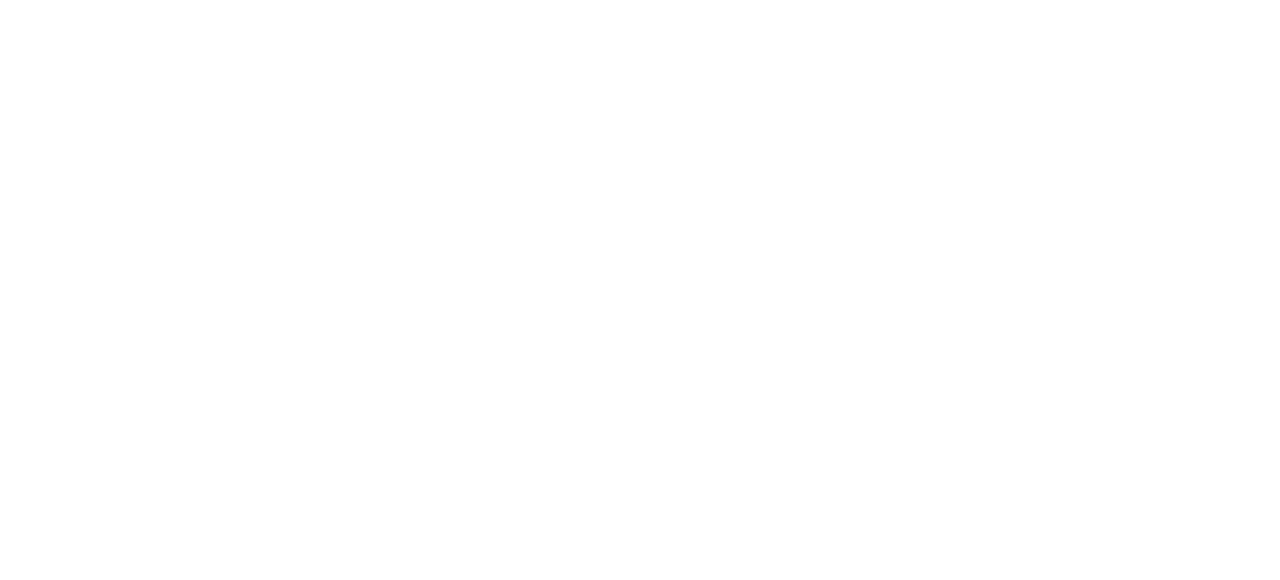
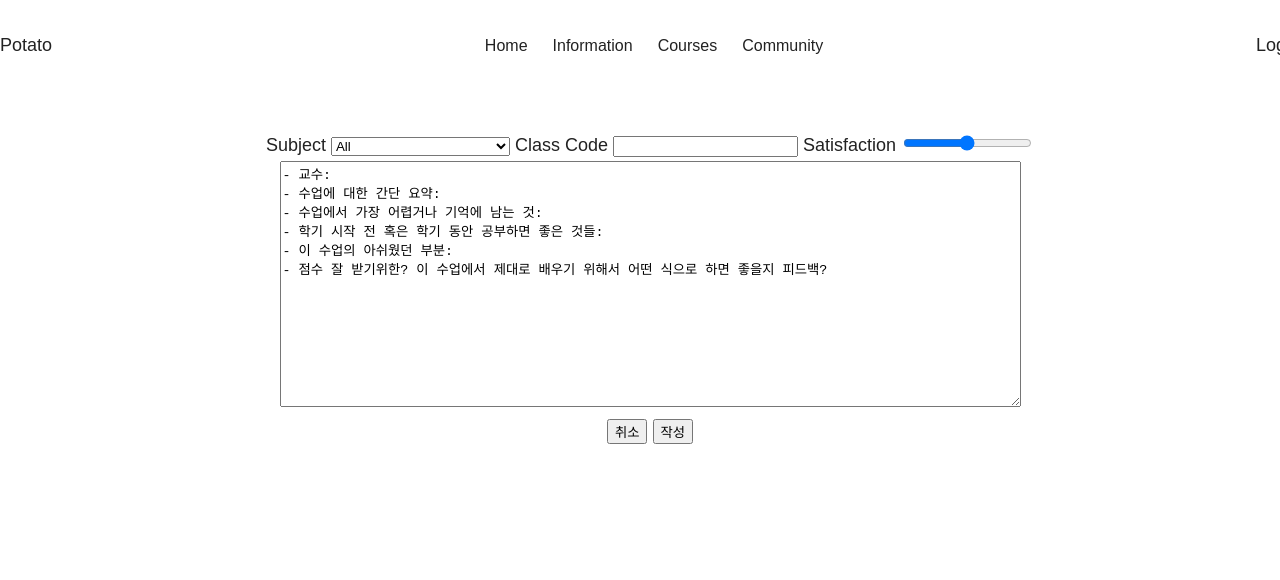
Before and after one commit to moon18004/potato, a plain HTML site: page posting/postforCourse.html in a window 1280 px wide. Drawn offline with Linux system fonts and the light colour scheme; some icons are missing; a web font is replaced by a local one.

Commit message:
postingCourse

```diff
--- a/posting/postforCourse.html
+++ b/posting/postforCourse.html
@@ -0,0 +1,166 @@
+<!DOCTYPE html>
+<html lang="en">
+<head>
+  <meta charset="UTF-8">
+  <meta http-equiv="X-UA-Compatible" content="IE=edge">
+  <meta name="viewport" content="width=device-width, initial-scale=1.0">
+  <link rel="stylesheet" href="../style.css">
+  <script src="../js/posting.js" type="module"></script>
+  <title>coursePosting</title>
+</head>
+<body>
+  <div class="container">
+    <header>
+      <div class="header-inner">
+        <div class="logo">
+          <a href="/index.html"><img src="">Potato</a>
+        </div>
+        <div class="gnb">
+          <a href="/index.html">Home</a>
+          <a href="#feature2">Information</a>
+          <a href="/courses/index.html">Courses</a>
+          <a href="/community/index.html">Community</a>
+        </div>
+        <div class="login">
+          <a href="">Login</a>
+        </div>
+      </div>
+      <div class="trigger"></div>
+    </header>
+    <section class="posting-body">
+      <form name="posting-form" class="posting-form" action="">
+        <div class="select-category">
+          <label for="category">Subject</label>
+          <select type="radio" name="category">
+            <option value="ACTV">Activities</option>
+            <option value="AGBS">Agribusiness</option>
+            <option value="AGED">Agriculture Education</option>
+            <option value="AGTC">Agriculture Technology</option>
+            <option value="AGRO">Agronomy</option>
+            <option value="AS">Animal Science</option>
+            <option value="ANTH">Anthropology</option>
+            <option value="APS">Applied Plant  Science</option>
+            <option value="ARAB">Arabic</option>
+            <option value="ARCH">Architecture</option>
+            <option value="ART">Art</option>
+            <option value="AUTO">Automotive</option>
+            <option value="BIO">Biology</option>
+            <option value="ACCT">Accounting</option><option value="BUS">Business</option>
+            <option value="BA">Business Analytics</option>
+            <option selected="selected" value="">All</option><option value="CHEM">Chemistry</option>
+            <option value="CHLD">Child Studies</option>
+            <option value="CHIN">Chinese</option>
+            <option value="CE">Civil Engineering</option>
+            <option value="COMM">Communication</option>
+            <option value="CIT">Computer Info Technology</option>
+            <option value="CS">Computer Science</option>
+            <option value="CM">Construction Management</option>
+            <option value="CYBR">Cybersecurity</option>
+            <option value="DANC">Dance</option>
+            <option value="DS">Data Science</option>
+            <option value="ECD">Early Child Development</option>
+            <option value="ECSE">Early Child Special Ed</option>
+            <option value="ECON">Economics</option>
+            <option value="ED">Education</option>
+            <option value="ECEN">Electrical/Computer Eng</option>
+            <option value="ENGT">Engineering Technology</option>
+            <option value="ENG">English</option>
+            <option value="ESL">English Second Language</option>
+            <option value="EIL">English as an Int'l Lang</option>
+            <option value="ESS">Exercise/Sports Science</option>
+            <option value="FCS">Family &amp; Consumer Sci</option>
+            <option value="FHGE">Family History Research</option>
+            <option value="FAML">Family Studies</option>
+            <option value="FIN">Finance</option>
+            <option value="FS">Food Science</option>
+            <option value="FAMF">Foundations: American</option>
+            <option value="FR">French</option>
+            <option value="GESC">General Educ: Science</option>
+            <option value="GE">General Education</option>
+            <option value="GS">General Studies</option>
+            <option value="GIS">Geographic Info Systems</option>
+            <option value="GEOG">Geography</option>
+            <option value="GEOL">Geology</option>
+            <option value="GER">German</option>
+            <option value="GRK">Greek</option>
+            <option value="HS">Health Science</option>
+            <option value="HRHP">Health, Rec, Human Pfrm</option>
+            <option value="HCA">Healthcare</option>
+            <option value="HEB">Hebrew</option>
+            <option value="HIST">History</option>
+            <option value="HFED">Home/Family Education</option>
+            <option value="HORT">Horticulture</option>
+            <option value="HTM">Hospitality/Tourism Mgmt</option>
+            <option value="HUM">Humanities</option>
+            <option value="ITM">Information Tech. Mgmt.</option>
+            <option value="IDS">Interdisciplinary Study</option>
+            <option value="ID">Interior Design</option>
+            <option value="INTL">International Studies</option>
+            <option value="LANG">Language</option>
+            <option value="LATN">Latin</option>
+            <option value="LR">Library Research</option>
+            <option value="MGMT">Management</option>
+            <option value="MET">Manufacturing Eng Tech</option>
+            <option value="MKTG">Marketing</option>
+            <option value="MATH">Mathematics</option>
+            <option value="ME">Mechanical Engineering</option>
+            <option value="MA">Medical Assisting</option>
+            <option value="MS">Military Science</option>
+            <option value="MUS">Music</option>
+            <option value="NURS">Nursing</option>
+            <option value="NRSF">Nursing Family Skills</option>
+            <option value="NUTR">Nutrition</option>
+            <option value="OSH">Occ Safety and Health</option>
+            <option value="PARA">Paramedicine</option>
+            <option value="PEAC">Peace</option>
+            <option value="PHIL">Philosophy</option>
+            <option value="PTA">Physical Therapy Asst</option>
+            <option value="PH">Physics</option>
+            <option value="PLSC">Political Science</option>
+            <option value="PSYC">Psychology</option>
+            <option value="PUBH">Public Health</option>
+            <option value="RM">Recreation Management</option>
+            <option value="REL">Religion</option>
+            <option value="RUSS">Russian</option>
+            <option value="SCED">Science Education</option>
+            <option value="SMM">Social Media Marketing</option>
+            <option value="SW">Social Work</option>
+            <option value="SOC">Sociology</option>
+            <option value="SPAN">Spanish</option>
+            <option value="SPED">Special Education</option>
+            <option value="TSOL">Teach Eng Second Lang</option>
+            <option value="TA">Theatre Arts</option>
+            <option value="WDD">Web Design Development</option>
+            <option value="WELD">Welding</option>
+          </select>
+
+          <label for="code">Class Code</label>
+          <input type="text" name="code" required>
+
+        <label for="satisfy">Satisfaction</label>
+        <input type="range" min="1" max="100" value="50" class="slider" id="myRange">
+
+        </div>
+
+        <div class="main-text">
+          <label for="mainText"></label>
+          <textarea name="mainText" id="" cols="90" rows="16" required>
+- 교수:
+- 수업에 대한 간단 요약:
+- 수업에서 가장 어렵거나 기억에 남는 것:
+- 학기 시작 전 혹은 학기 동안 공부하면 좋은 것들:
+- 이 수업의 아쉬웠던 부분:
+- 점수 잘 받기위한? 이 수업에서 제대로 배우기 위해서 어떤 식으로 하면 좋을지 피드백?
+          </textarea>
+        </div>
+        <div class="btn">
+          <button>취소</button>
+          <button class="submit-post">작성</button>
+        </div>
+      </form>
+    </section>
+
+
+  </div>
+</body>
+</html>
```
Also changed, not shown: courses/index.html (+1 -1 lines), index.html (line endings or trailing spaces).
